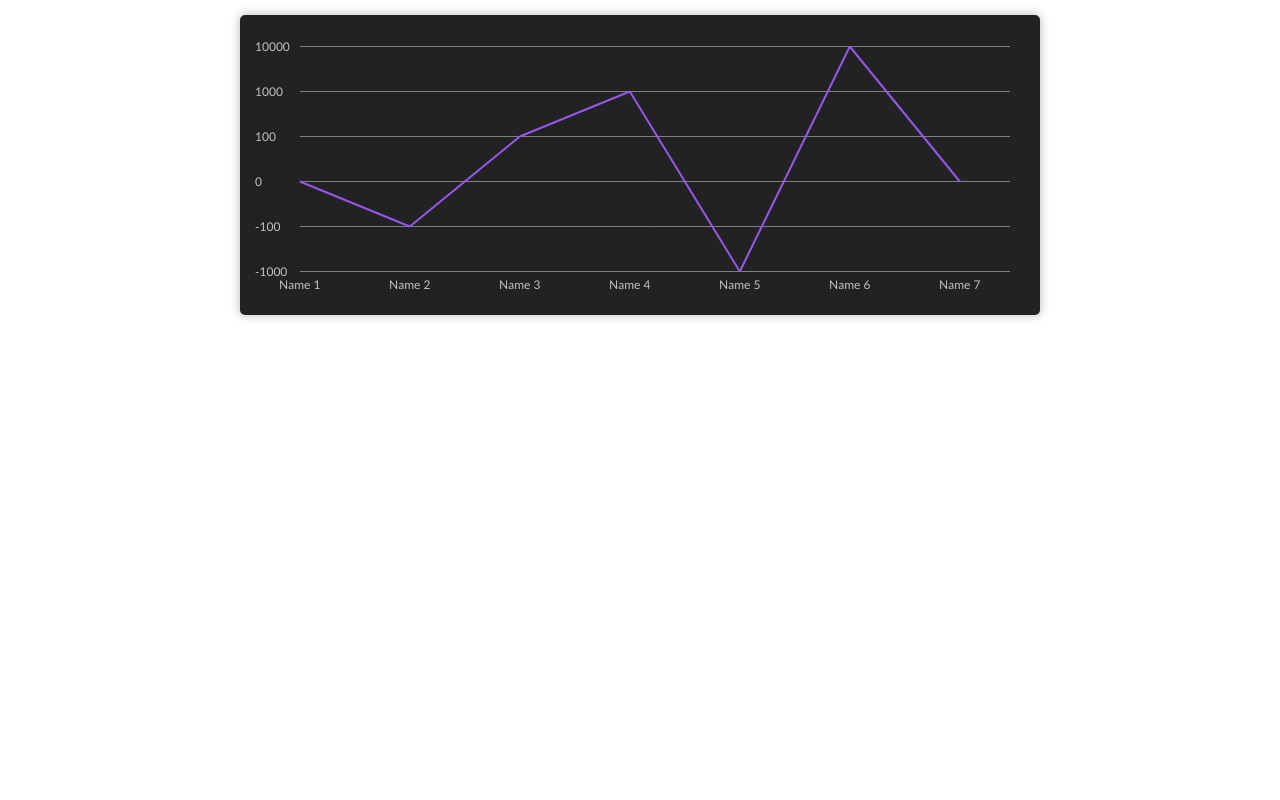
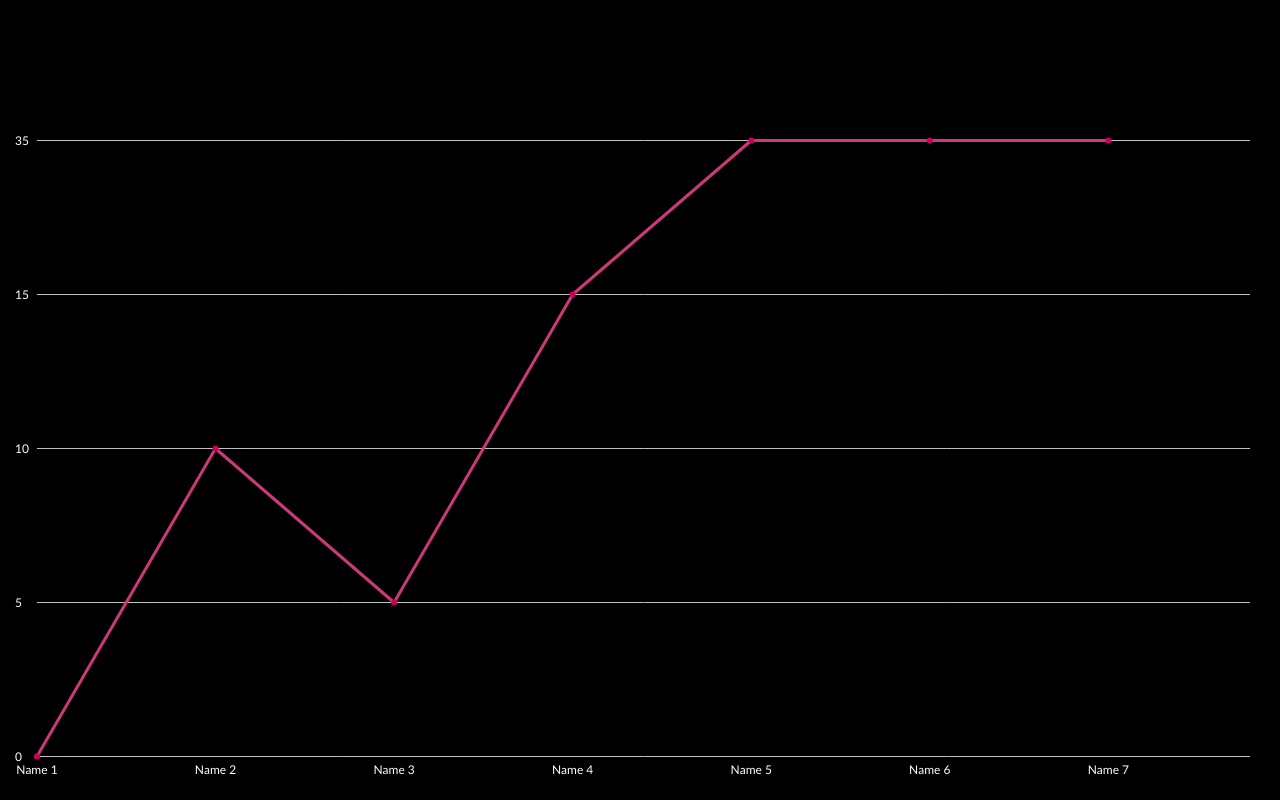
Before and after one commit to Alexandr-web/Licha, a plain HTML site: page index.html in a window 1280 px wide. Drawn offline with Linux system fonts and the light colour scheme.

Commit message:
добавил колпачки на концы линий графика, также добавил комментарии

```diff
--- a/index.css
+++ b/index.css
@@ -11,16 +11,7 @@
 }
 
 .canvas {
-  width: 800px;
-  height: 300px;
+  width: 100vw;
+  height: 100vh;
   display: block;
-  margin: 15px auto;
-  border-radius: 5px;
-  box-shadow: 0 0 10px 1px #c2c2c2;
 }
-
-@media (max-width: 820px) {
-  .canvas {
-    width: 100%;
-  }
-}
--- a/index.js
+++ b/index.js
@@ -1,24 +1,50 @@
 "use strict";
 
 class Chart {
-  constructor({ canvasSelector, data, background, colorLine, colorVerticalLegend, colorHorizontalLegend, }) {
+  constructor({
+    canvasSelector,
+    data,
+    background = "black",
+    colorVerticalLegend = "white",
+    colorHorizontalLegend = "white",
+    colorHorizontalLine = "#c2c2c2",
+    line = {},
+    cap = {},
+  }) {
+    // Задний фон графика
+    this.background = background;
+    // Цвет горизонтальной линии
+    this.colorHorizontalLine = colorHorizontalLine;
+    // Цвет текста у вертикальной легенды
+    this.colorVerticalLegend = colorVerticalLegend;
+    // Цвет текста у горизонтальной легенды
+    this.colorHorizontalLegend = colorHorizontalLegend;
+    // Объект с данными линии (цвет, ширина, ...)
+    this.line = line;
+    // Объект с данными графика ({ name, value, })
+    this.data = data;
+    // Объект с данными колпачка линии (цвет, радиус, ...)
+    this.cap = cap;
+    // HTML элемент canvas
     this.canvasElement = document.querySelector(canvasSelector);
+    // Контекст элемента canvas
     this.ctx = this.canvasElement.getContext("2d");
-    this.background = background;
-    this.colorVerticalLegend = colorVerticalLegend;
-    this.colorHorizontalLegend = colorHorizontalLegend;
-    this.lineDistanceFromLegend = 10;
-    this.colorLine = colorLine;
-    this.data = data;
+    // Содержит уникальные значения данных графика (0, 100, 200, ...)
     this.uniqueValues = [];
+    // Содержит данные горизонтальной легенды ({ name, x, y, width, height, value, })
     this.horizontalLegend = [];
+    // Содержит данные вертикальной легенды ({ x, y, width, height, value, })
     this.verticalLegend = [];
+    // Расстояние между горизонтальной линией и вертикальной легендой
+    this.lineDistanceFromLegend = 8;
+    // Внутренние отступы графика
     this.padding = {
       vertical: 15,
       horizontal: 15,
     };
   }
 
+  // Устанавливает размеры элементу canvas
   _setCanvasSizes() {
     const { offsetWidth, offsetHeight, } = this.canvasElement;
 
@@ -26,10 +52,18 @@ class Chart {
     this.canvasElement.height = offsetHeight;
   }
 
+  /**
+   * Записывает уникальные значения данных графика
+   * и сортирует их от большего к меньшему
+   */
   _setUniqueValues() {
     this.uniqueValues = [...new Set(this.data.map(({ value, }) => value))].sort((val1, val2) => val2 - val1);
   }
 
+  /**
+   * Возвращает размеры элемента canvas
+   * @returns {object} Ширина и высота элемента canvas
+   */
   _getCanvasSizes() {
     const { width, height, } = this.canvasElement;
 
@@ -39,13 +73,17 @@ class Chart {
     };
   }
 
+  // Задает задний фон графику
   _setCanvasStyles() {
     this.ctx.fillStyle = this.background;
     this.ctx.fillRect(0, 0, this._getCanvasSizes().width, this._getCanvasSizes().height);
   }
 
+  // Устанавливает вертикальную легенду
   _setVerticalLegend() {
+    // Высота холста с учетом внутренних отступов
     const canvasHeight = this._getCanvasSizes().height - this.padding.vertical * 2;
+    // Шаг, с которым рисуем текст по оси абсцисс
     const step = canvasHeight / this.uniqueValues.length;
 
     this.uniqueValues.map((value, index) => {
@@ -65,19 +103,27 @@ class Chart {
         value,
       });
 
+      // Рисуем текст
       this.ctx.fillText(value, this.padding.horizontal, y);
     });
   }
 
+  /**
+   * Возвращает максимальную ширину текста в вертикальной легенде
+   * @returns {number} Ширина текста
+   */
   _getMaxTextWidthAtVerticalLegend() {
     const verticalLegendItem = this.verticalLegend.sort(({ width: width1, }, { width: width2, }) => width2 - width1)[0];
 
     return verticalLegendItem.width;
   }
 
+  // Устанавливает горизонтальную легенду
   _setHorizontalLegend() {
+    // Размеры холста с учетом внутренних отступов
     const canvasWidth = this._getCanvasSizes().width - this.padding.horizontal * 2;
     const canvasHeight = this._getCanvasSizes().height - this.padding.vertical * 2;
+    // Шаг, с которым рисуем текст по оси абсцисс
     const step = canvasWidth / this.data.length;
 
     this.data.map(({ name, value, }, index) => {
@@ -99,56 +145,91 @@ class Chart {
         value,
       });
 
+      // Рисуем текст
       this.ctx.fillText(name, x - text.width / 2, y);
     });
   }
 
+  // Устанавливает горизонтальные линии
   _setHorizontalLines() {
+    // Размеры холста с учетом внутренних отступов
     const canvasHeight = this._getCanvasSizes().height - this.padding.vertical * 2;
     const canvasWidth = this._getCanvasSizes().width - this.padding.horizontal * 2;
+    // Шаг, с которым рисуем линии по оси ординат
     const step = canvasHeight / this.uniqueValues.length;
 
-    this.data.map(({ value, }, index) => {
+    this.uniqueValues.map((value, index) => {
+      // Находим элемент из вертикальной легенды, подходящий по значению
       const findVerticalLegendItem = this.verticalLegend.find((verticalLegendItem) => verticalLegendItem.value === value);
       const y = (step * index) + (step - findVerticalLegendItem.height) - (findVerticalLegendItem.height / 2);
       const x = this.padding.horizontal + this._getMaxTextWidthAtVerticalLegend() + this.lineDistanceFromLegend;
 
+      // Рисуем линию
       this.ctx.beginPath();
       this.ctx.moveTo(x, y);
-      this.ctx.strokeStyle = "grey";
+      this.ctx.strokeStyle = this.colorHorizontalLine;
       this.ctx.lineTo(canvasWidth, y);
       this.ctx.stroke();
     });
   }
 
+  // Рисует основные линии графика
   _setLines() {
     for (let i = 0; i < this.data.length; i++) {
       const dataItem = this.data[i];
+      const dataItemLine = dataItem.line || {};
       const nextDataItem = this.data[i + 1];
+      // Находим элемент из вертикальной легенды, подходящий по значению
       const findVerticalLegendItem = this.verticalLegend.find((verticalLegendItem) => verticalLegendItem.value === dataItem.value);
+      // Находим элемент из горизонтальной легенды, подходящий по имени
       const findHorizontalLegendItem = this.horizontalLegend.find((horizontalLegendItem) => horizontalLegendItem.name === dataItem.name);
 
+      // Начало линии
       this.ctx.beginPath();
       this.ctx.moveTo(findHorizontalLegendItem.x, findVerticalLegendItem.y);
-      this.ctx.lineWidth = 2;
-      this.ctx.strokeStyle = dataItem.colorLine || this.colorLine;
+      this.ctx.lineWidth = dataItemLine.width || this.line.width;
+      this.ctx.strokeStyle = dataItemLine.color || this.line.color;
       this.ctx.lineJoin = "round"
 
+      // Направлением линию только тогда, когда есть следующий элемент
       if (nextDataItem) {
+        // Находим следующий элемент из вертикальной легенды, подходящий по значению
         const findNextVerticalLegendItem = this.verticalLegend.find((verticalLegendItem) => verticalLegendItem.value === nextDataItem.value);
+        // Находим следующий элемент из горизонтальной легенды, подходящий по имени
         const findNextHorizontalLegendItem = this.horizontalLegend.find((horizontalLegendItem) => horizontalLegendItem.name === nextDataItem.name);
 
+        // Направляем линию к следующему элементу
         this.ctx.lineTo(findNextHorizontalLegendItem.x, findNextVerticalLegendItem.y);
       }
 
+      // Рисуем линию
       this.ctx.stroke();
     }
   }
 
+  // Устанавливает колпачок на конец линии
+  _setLinesCap() {
+    this.data.map((dataItem) => {
+      const dataItemCap = dataItem.cap || {};
+      // Находим элемент из горизонтальной легенды, подходящий по имени
+      const findHorizontalLegendItem = this.horizontalLegend.find((horizontalLegendItem) => horizontalLegendItem.name === dataItem.name);
+      // Находим элемент из вертикальной легенды, подходящий по значению
+      const findVerticalLegendItem = this.verticalLegend.find((verticalLegendItem) => verticalLegendItem.value === dataItem.value);
+
+      // Рисуем колпачок
+      this.ctx.beginPath();
+      this.ctx.arc(findHorizontalLegendItem.x, findVerticalLegendItem.y, dataItemCap.radius || this.cap.radius, Math.PI * 2, false);
+      this.ctx.fillStyle = dataItemCap.color || this.cap.color;
+      this.ctx.fill();
+    })
+  }
+
+  // Перерисовывает график при изменении размеров окна
   _drawWhenResizeScreen() {
     window.addEventListener("resize", () => this.update());
   }
 
+  // Перерисовывает график
   update() {
     this.horizontalLegend = [];
     this.verticalLegend = [];
@@ -160,8 +241,10 @@ class Chart {
     this._setHorizontalLegend();
     this._setHorizontalLines();
     this._setLines();
+    this._setLinesCap();
   }
 
+  // Рисует график
   init() {
     this._setUniqueValues();
     this._setCanvasSizes();
@@ -170,6 +253,7 @@ class Chart {
     this._setHorizontalLegend();
     this._setHorizontalLines();
     this._setLines();
+    this._setLinesCap();
     this._drawWhenResizeScreen();
 
     return this;
@@ -178,38 +262,25 @@ class Chart {
 
 const myChart = new Chart({
   canvasSelector: ".canvas",
-  background: "#222222",
-  colorLine: "#9457EB",
-  colorVerticalLegend: "#c2c2c2",
-  colorHorizontalLegend: "#c2c2c2",
+  background: "black",
+  colorVerticalLegend: "white",
+  colorHorizontalLegend: "white",
+  colorHorizontalLine: "#c2c2c2",
+  line: {
+    color: "#CC397B",
+    width: 3,
+  },
+  cap: {
+    color: "#CC005C",
+    radius: 3,
+  },
   data: [
-    {
-      name: "Name 1",
-      value: 0,
-    },
-    {
-      name: "Name 2",
-      value: -100,
-    },
-    {
-      name: "Name 3",
-      value: 100,
-    },
-    {
-      name: "Name 4",
-      value: 1000,
-    },
-    {
-      name: "Name 5",
-      value: -1000,
-    },
-    {
-      name: "Name 6",
-      value: 10000,
-    },
-    {
-      name: "Name 7",
-      value: 0,
-    },
+    { name: "Name 1", value: 0, },
+    { name: "Name 2", value: 10, },
+    { name: "Name 3", value: 5, },
+    { name: "Name 4", value: 15, },
+    { name: "Name 5", value: 35, },
+    { name: "Name 6", value: 35, },
+    { name: "Name 7", value: 35, },
   ],
 }).init();
```
Also changed, not shown: example.jpg, readme.md.
